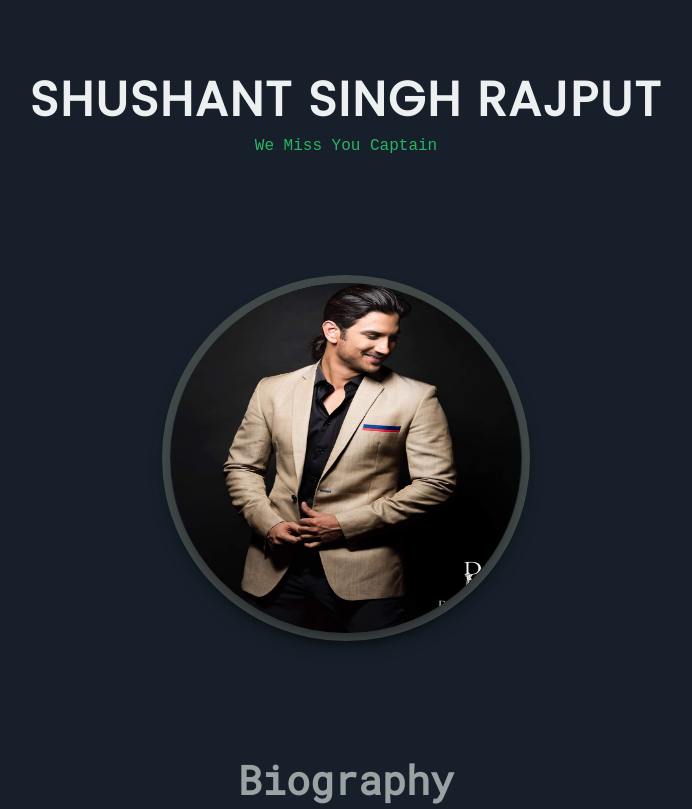
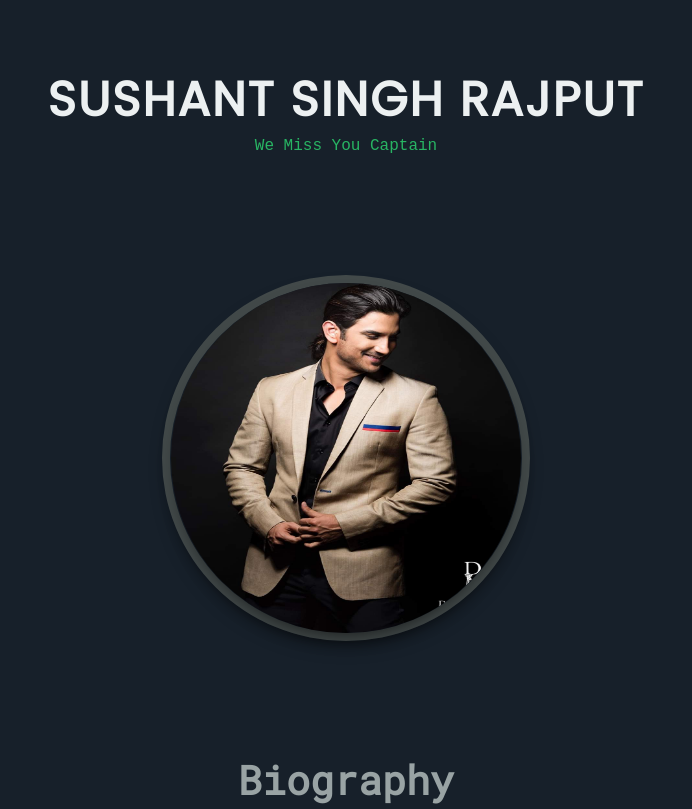
Before and after one commit to armanankur/TributePage, a plain HTML site: page index.html in a window 1280 px wide. Shown: the top 809 px of the page, without its empty margins (294-986 px from the left). Drawn offline with Linux system fonts and the light colour scheme.

Commit message:
Update index.html

```diff
--- a/index.html
+++ b/index.html
@@ -10,7 +10,7 @@
   <body>
     <div class="container">
       <div class="title">
-        <h1>SHUSHANT SINGH RAJPUT</h1>
+        <h1>SUSHANT SINGH RAJPUT</h1>
         <small>We Miss You Captain</small>
       </div>
 
```
